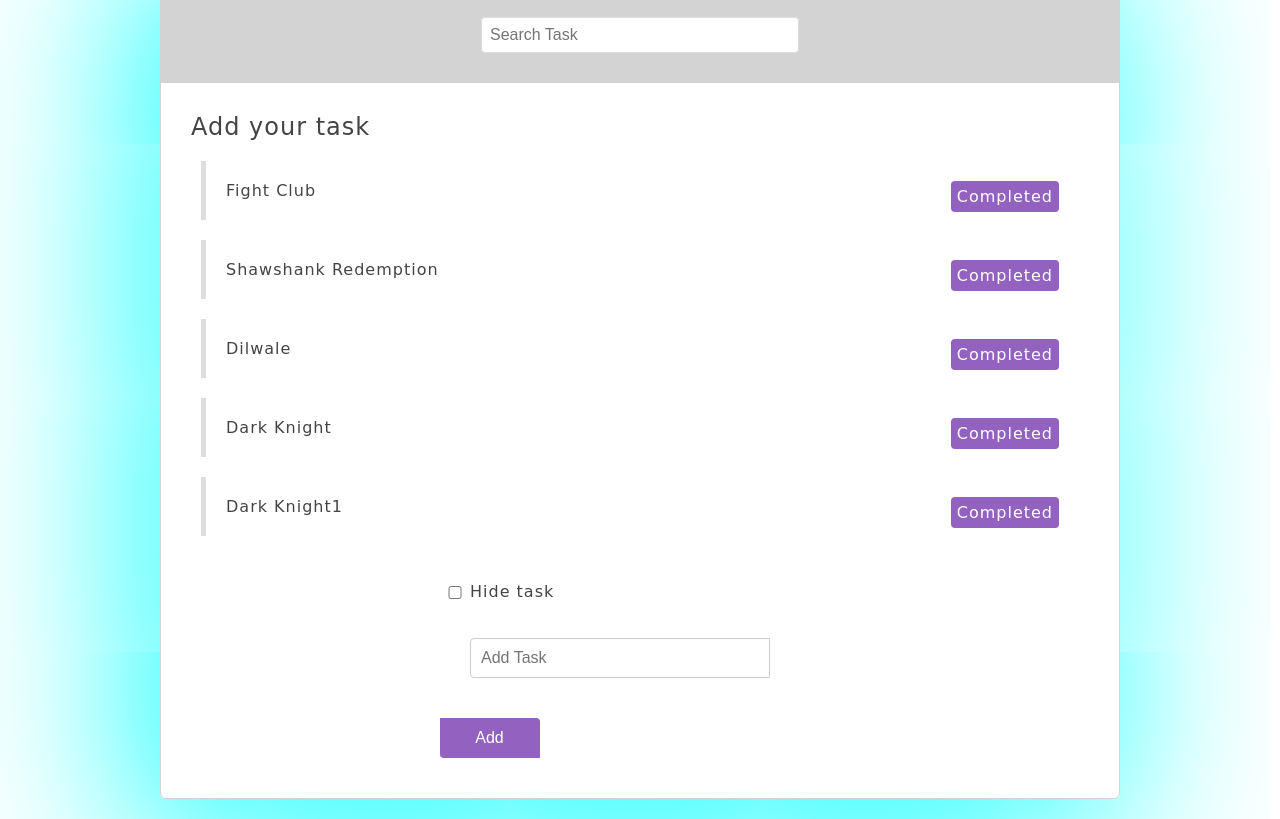
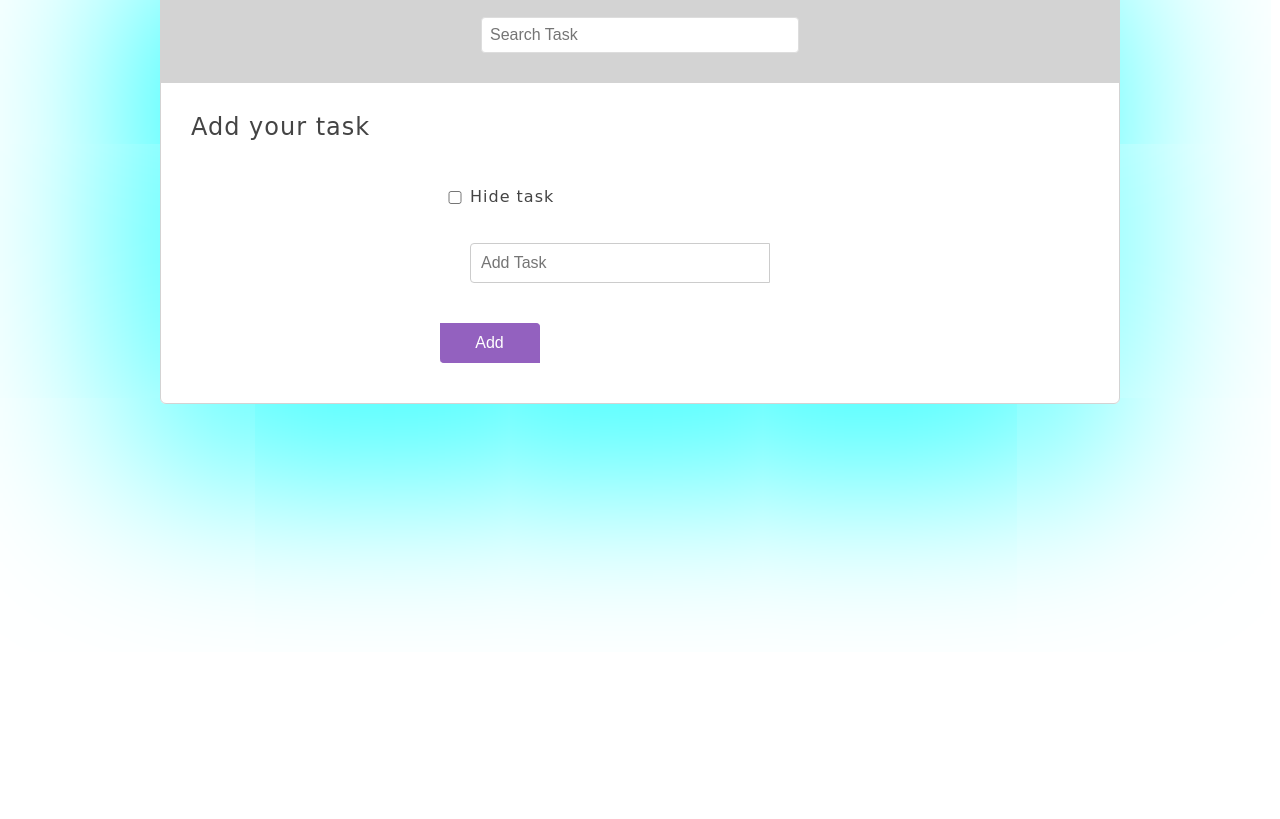
Before and after one commit to sk174/Task-Manager, a plain HTML site: page index.html in a window 1280 px wide. Shown: the part 111-930 px from the top of the page. After the commit the page ends 800 px from the top, so only its background shows below. Drawn offline with Linux system fonts and the light colour scheme.

Commit message:
Update index.html

```diff
--- a/index.html
+++ b/index.html
@@ -20,26 +20,7 @@
         <div id="movie-list">
             <h2 class="title">Add your task</h2>
             <ul>
-                <li>
-                    <span class="name">Fight Club</span>
-                    <span class="delete">Completed</span>
-                </li>
-                <li>
-                    <span class="name">Shawshank Redemption</span>
-                    <span class="delete">Completed</span>
-                </li>
-                <li>
-                    <span class="name">Dilwale</span>
-                    <span class="delete">Completed</span>
-                </li>
-                <li>
-                    <span class="name">Dark Knight</span>
-                    <span class="delete">Completed</span>
-                </li>
-                <li>
-                    <span class="name">Dark Knight1</span>
-                    <span class="delete">Completed</span>
-                </li>
+
             </ul>
         </div>
         <form id="add-movie">
```
